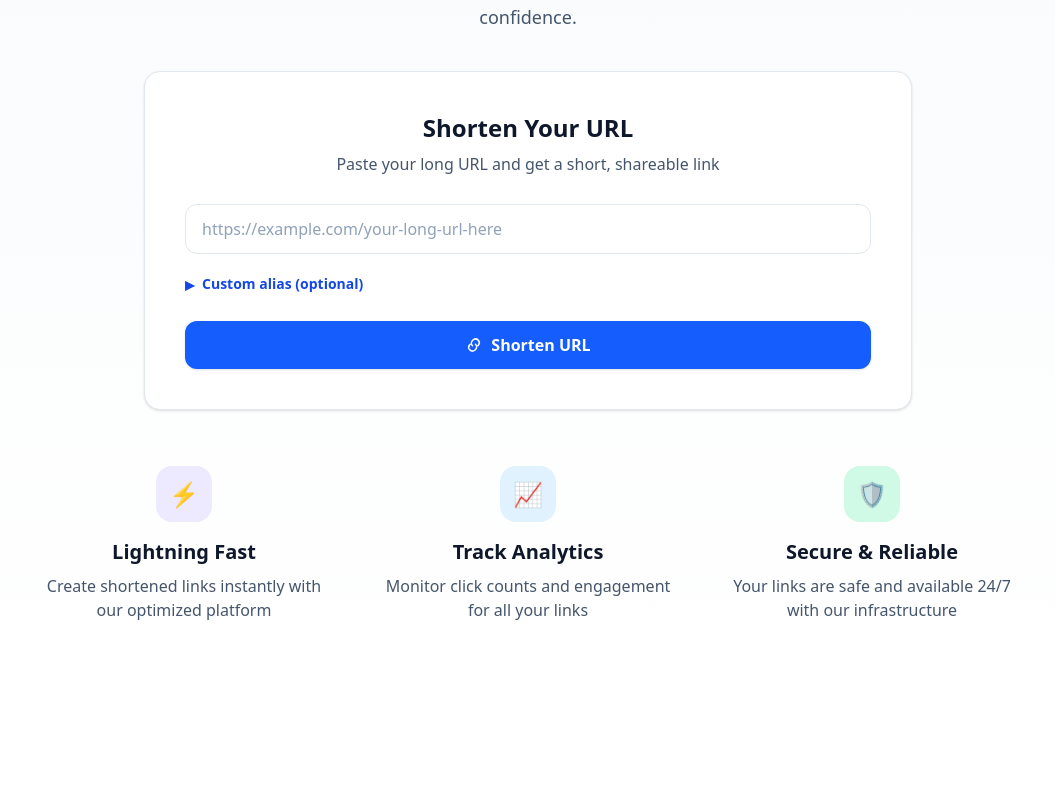
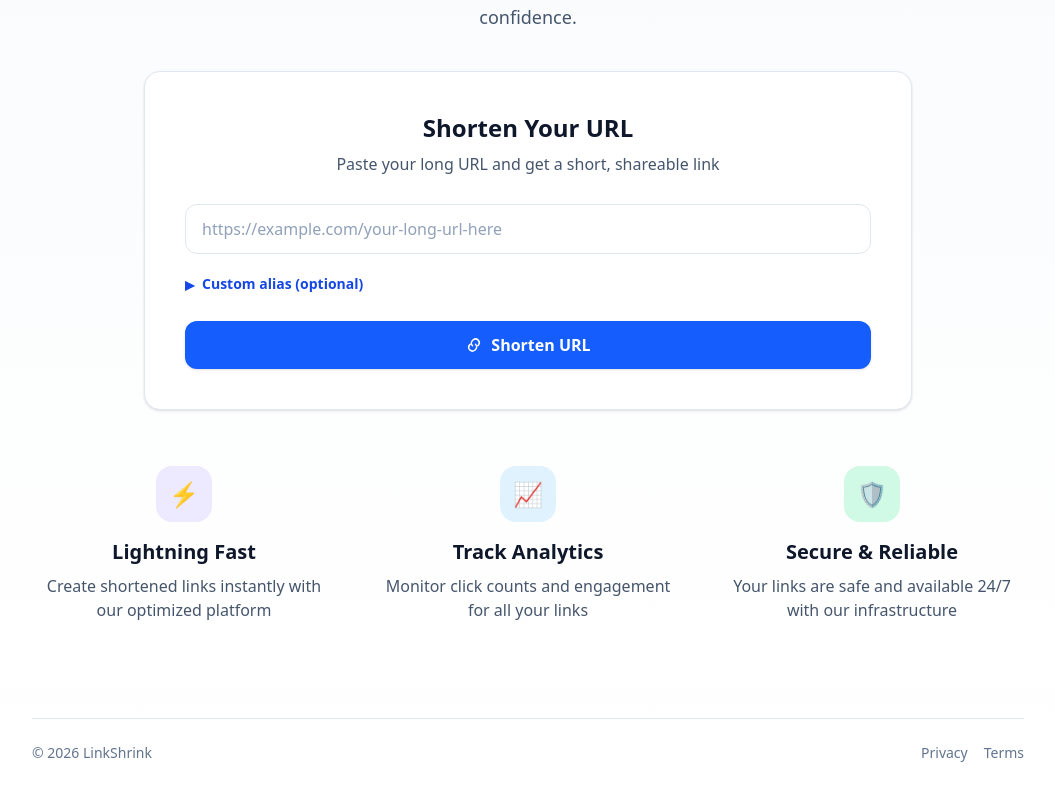
Before and after one commit to astrorealms6-coder/linkshrink, a Next.js app: page / in a window 1280 px wide. Shown: the part 334-1134 px from the top of the page, without its empty margins (112-1167 px from the left). Before the commit the page ends 1020 px from the top, so only its background shows below. Built offline with nearby package versions, Linux system fonts and the light colour scheme; no server answers.

Commit message:
Add footer links to terms and privacy

```diff
--- a/app/layout.tsx
+++ b/app/layout.tsx
@@ -13,6 +13,21 @@ export default function RootLayout({ children }: { children: React.ReactNode })
       <body className="min-h-screen bg-gradient-to-b from-slate-50 to-white text-slate-900">
         <TopNav />
         {children}
+
+        <footer className="mx-auto max-w-5xl px-4 pb-10 pt-8 text-sm text-slate-500">
+  <div className="border-t border-slate-200 pt-6 flex flex-col gap-3 sm:flex-row sm:items-center sm:justify-between">
+    <p>© {new Date().getFullYear()} LinkShrink</p>
+
+    <div className="flex gap-4">
+      <a href="/privacy" className="hover:text-slate-700 hover:underline">
+        Privacy
+      </a>
+      <a href="/terms" className="hover:text-slate-700 hover:underline">
+        Terms
+      </a>
+    </div>
+  </div>
+</footer>
       </body>
     </html>
   );
```
